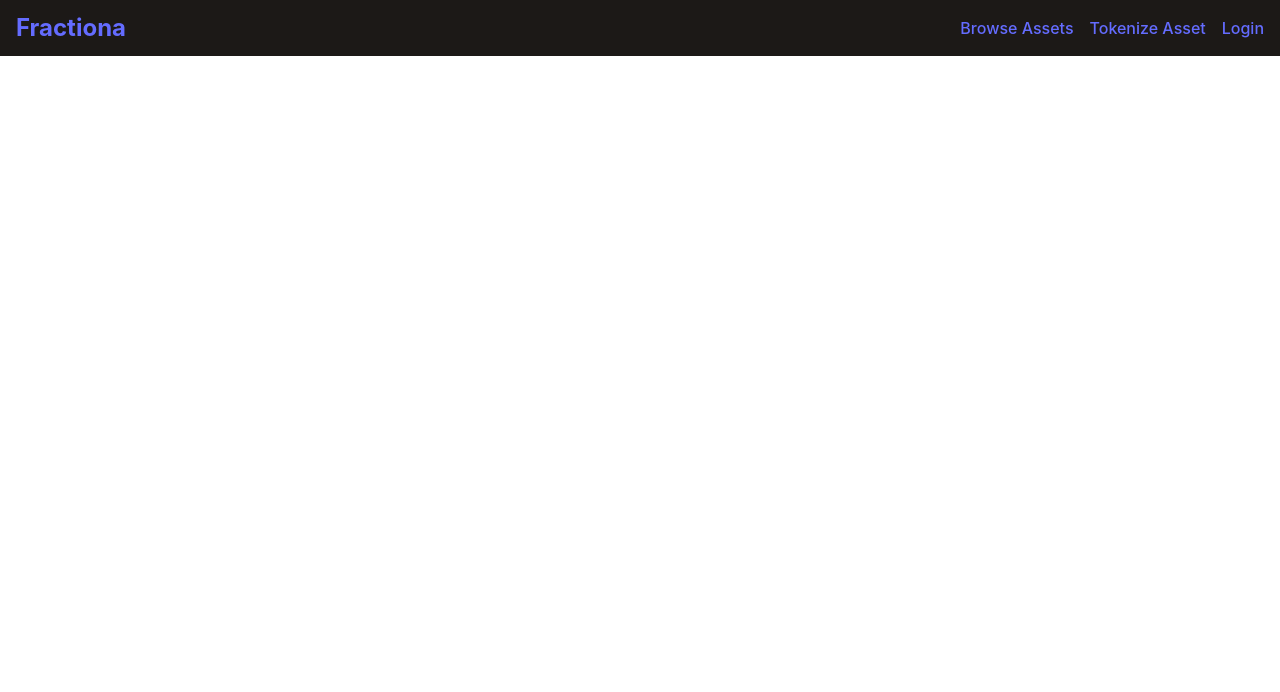
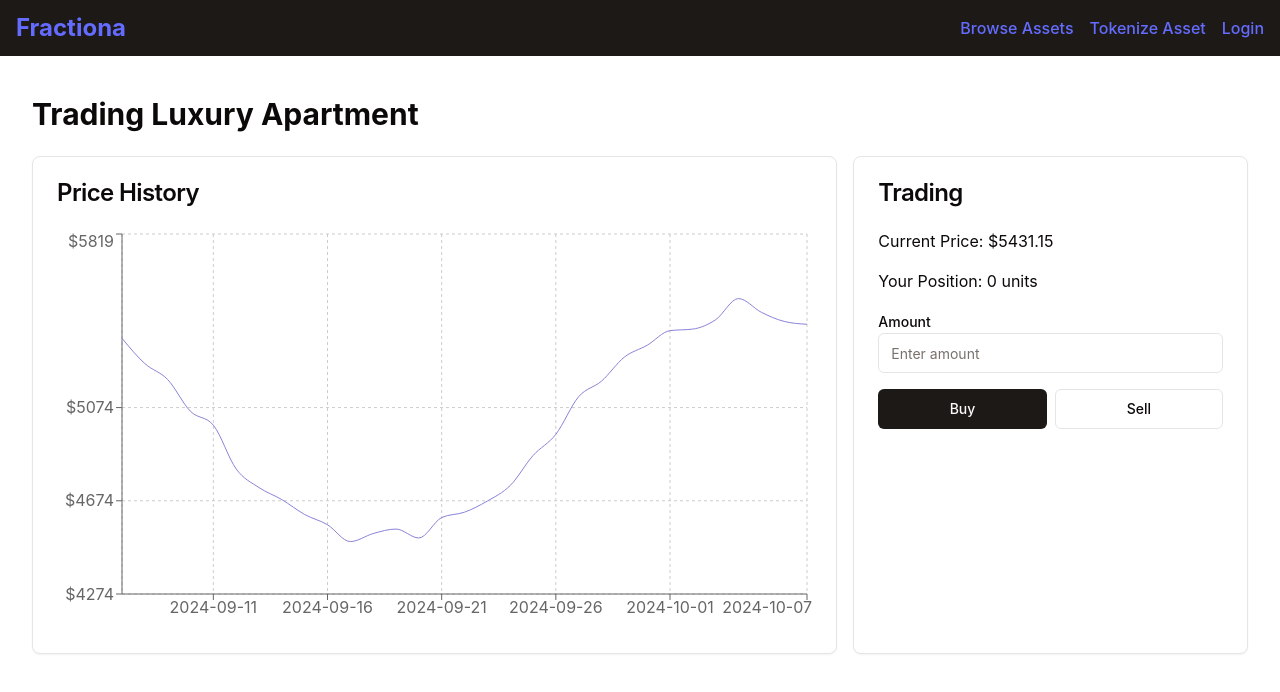
Before and after one commit to cernoalpha/TokenFrontEnd, a React (Vite) app: page /1/trade in a window 1280 px wide. Shown: the top 692 px of the page. Built offline with nearby package versions, Linux system fonts and the light colour scheme.

Commit message:
addded trade statio to trade the assets

```diff
--- a/package.json
+++ b/package.json
@@ -20,6 +20,7 @@
     "react": "^18.3.1",
     "react-dom": "^18.3.1",
     "react-router-dom": "^6.26.2",
+    "recharts": "^2.12.7",
     "tailwind-merge": "^2.5.3",
     "tailwindcss-animate": "^1.0.7"
   },
--- a/src/App.tsx
+++ b/src/App.tsx
@@ -5,6 +5,7 @@ import BrowseAssets from '@/pages/BrowseAssets';
 import TokenizeAsset from '@/pages/TokenizeAsset';
 import AssetDetails from '@/pages/AssetDetails';
 import LoginPage from '@/pages/Login';
+import AssetTradingPage from '@/pages/AssetTradingPage';
 
 const App = () => {
   return (
@@ -18,6 +19,7 @@ const App = () => {
             <Route path="/tokenize" element={<TokenizeAsset />} />
             <Route path="/asset/:id" element={<AssetDetails />} />
             <Route path="/login" element={<LoginPage />} />
+            <Route path="/:id/trade" element={<AssetTradingPage />} />
           </Routes>
         </main>
       </div>
--- a/src/pages/AssetDetails.tsx
+++ b/src/pages/AssetDetails.tsx
@@ -1,4 +1,4 @@
-import { useParams } from 'react-router-dom';
+import { Link, useParams } from 'react-router-dom';
 import { Card, CardContent, CardDescription, CardHeader, CardTitle } from "@/components/ui/card";
 import { Button } from "@/components/ui/button";
 import { useAsset } from '@/services/assetService';
@@ -37,7 +37,9 @@ const AssetDetails: React.FC = () => {
           <p className="mb-2">Value: ${asset.value.toLocaleString()}</p>
           <p className="mb-2">Owner: {asset.owner}</p>
           <p className="mb-4">Description: {asset.description}</p>
-          <Button>Transfer Asset</Button>
+          <Button asChild>
+            <Link to={`/${asset.id}/trade`}>Trade Asset</Link>
+          </Button>
         </CardContent>
       </Card>
     </div>
--- /dev/null
+++ b/src/pages/AssetTradingPage.tsx
@@ -0,0 +1,153 @@
+import React, { useState, useEffect } from 'react';
+import { Card, CardContent, CardHeader, CardTitle } from "@/components/ui/card";
+import { Button } from "@/components/ui/button";
+import { Input } from "@/components/ui/input";
+import { Label } from "@/components/ui/label";
+import { LineChart, Line, XAxis, YAxis, CartesianGrid, Tooltip, ResponsiveContainer } from 'recharts';
+import { useParams } from 'react-router-dom';
+import { useAsset } from '@/services/assetService';
+
+interface PriceData {
+    date: string;
+    price: number;
+}
+
+// Corrected function to generate mock price history
+const generatePriceHistory = (initialValue: number): PriceData[] => {
+    const data: PriceData[] = [];
+    const amplitude = initialValue * 0.1;
+    const frequency = 0.2;
+    const phaseShift = Math.random() * Math.PI;
+    for (let i = 30; i >= 0; i--) {
+        const date = new Date();
+        date.setDate(date.getDate() - i);
+
+        const sineValue = Math.sin(frequency * i + phaseShift) * amplitude;
+        const randomFactor = (Math.random() - 0.5) * amplitude * 0.2;
+        const price = initialValue + sineValue + randomFactor;
+
+        data.push({
+            date: date.toISOString().split('T')[0],
+            price: Math.max(0, price),
+        });
+    }
+    return data;
+};
+
+const AssetTradingPage: React.FC = () => {
+    const { id } = useParams<{ id?: string }>();
+    if (!id) {
+        return <div>No asset ID provided.</div>;
+    }
+    const asset = useAsset(id);
+    const [priceHistory, setPriceHistory] = useState<PriceData[]>([]);
+    const [currentPrice, setCurrentPrice] = useState<number>(0);
+    const [position, setPosition] = useState<number>(0);
+    const [tradeAmount, setTradeAmount] = useState<string>('');
+
+    useEffect(() => {
+        if (asset) {
+            const history = generatePriceHistory(asset.value);
+            setPriceHistory(history);
+            setCurrentPrice(history[history.length - 1].price);
+        }
+    }, [asset]);
+
+    useEffect(() => {
+        if (currentPrice === 0) return;
+
+        const interval = setInterval(() => {
+            const newPrice = currentPrice + (Math.random() - 0.5) * currentPrice * 0.02;
+            setCurrentPrice(newPrice);
+            setPriceHistory(prev => [
+                ...prev.slice(1),
+                { date: new Date().toISOString().split('T')[0], price: newPrice }
+            ]);
+        }, 5000);
+
+        return () => clearInterval(interval);
+    }, [currentPrice]);
+
+    const handleBuy = () => {
+        if (tradeAmount && !isNaN(parseFloat(tradeAmount))) {
+            setPosition(prev => prev + parseFloat(tradeAmount));
+            setTradeAmount('');
+        }
+    };
+
+    const handleSell = () => {
+        if (tradeAmount && !isNaN(parseFloat(tradeAmount)) && position >= parseFloat(tradeAmount)) {
+            setPosition(prev => prev - parseFloat(tradeAmount));
+            setTradeAmount('');
+        }
+    };
+
+    if (!asset) {
+        return <div>Loading asset data...</div>;
+    }
+
+    const minPrice = Math.min(...priceHistory.map(d => d.price));
+    const maxPrice = Math.max(...priceHistory.map(d => d.price));
+    const yAxisDomain = [minPrice * 0.95, maxPrice * 1.05];
+
+    return (
+        <div className="container mx-auto p-4">
+            <h1 className="text-3xl font-bold mb-6">Trading {asset.name}</h1>
+            <div className="grid grid-cols-1 md:grid-cols-3 gap-4">
+                <Card className="md:col-span-2">
+                    <CardHeader>
+                        <CardTitle>Price History</CardTitle>
+                    </CardHeader>
+                    <CardContent>
+                        <ResponsiveContainer width="100%" height={400}>
+                            <LineChart data={priceHistory}>
+                                <CartesianGrid strokeDasharray="3 3" />
+                                <XAxis dataKey="date" />
+                                <YAxis
+                                    domain={yAxisDomain}
+                                    tickFormatter={(value) => `$${value.toFixed(0)}`}
+                                />
+                                <Tooltip
+                                    formatter={(value: number) => [`$${value.toFixed(2)}`, 'Price']}
+                                />
+                                <Line
+                                    type="monotone"
+                                    dataKey="price"
+                                    stroke="#8884d8"
+                                    dot={false}
+                                />
+                            </LineChart>
+                        </ResponsiveContainer>
+                    </CardContent>
+                </Card>
+                <Card>
+                    <CardHeader>
+                        <CardTitle>Trading</CardTitle>
+                    </CardHeader>
+                    <CardContent>
+                        <p className="mb-4">Current Price: ${currentPrice.toFixed(2)}</p>
+                        <p className="mb-4">Your Position: {position} units</p>
+                        <div className="space-y-4">
+                            <div>
+                                <Label htmlFor="tradeAmount">Amount</Label>
+                                <Input
+                                    id="tradeAmount"
+                                    type="number"
+                                    value={tradeAmount}
+                                    onChange={(e) => setTradeAmount(e.target.value)}
+                                    placeholder="Enter amount"
+                                />
+                            </div>
+                            <div className="flex space-x-2">
+                                <Button onClick={handleBuy} className="flex-1">Buy</Button>
+                                <Button onClick={handleSell} className="flex-1" variant="outline">Sell</Button>
+                            </div>
+                        </div>
+                    </CardContent>
+                </Card>
+            </div>
+        </div>
+    );
+};
+
+export default AssetTradingPage;
--- a/src/services/assetService.ts
+++ b/src/services/assetService.ts
@@ -11,8 +11,8 @@ interface Asset {
 
 
   let assets: Asset[] = [
-  { id: '1', name: 'Luxury Apartment', tokenId: '0x123', value: 500000, owner: '0xabc...', description: 'A high-end apartment in the city center.' },
-  { id: '2', name: 'Vintage Painting', tokenId: '0x456', value: 100000, owner: '0xdef...', description: 'A rare painting from the 18th century.' },
+  { id: '1', name: 'Luxury Apartment', tokenId: '0x123', value: 5000, owner: '0xabc...', description: 'A high-end apartment in the city center.' },
+  { id: '2', name: 'Vintage Painting', tokenId: '0x456', value: 1000, owner: '0xdef...', description: 'A rare painting from the 18th century.' },
 ];
 
 export const useAssets = (): Asset[] => {
```
Also changed, not shown: 1 other file (tests, documents, lock files or other folders).
